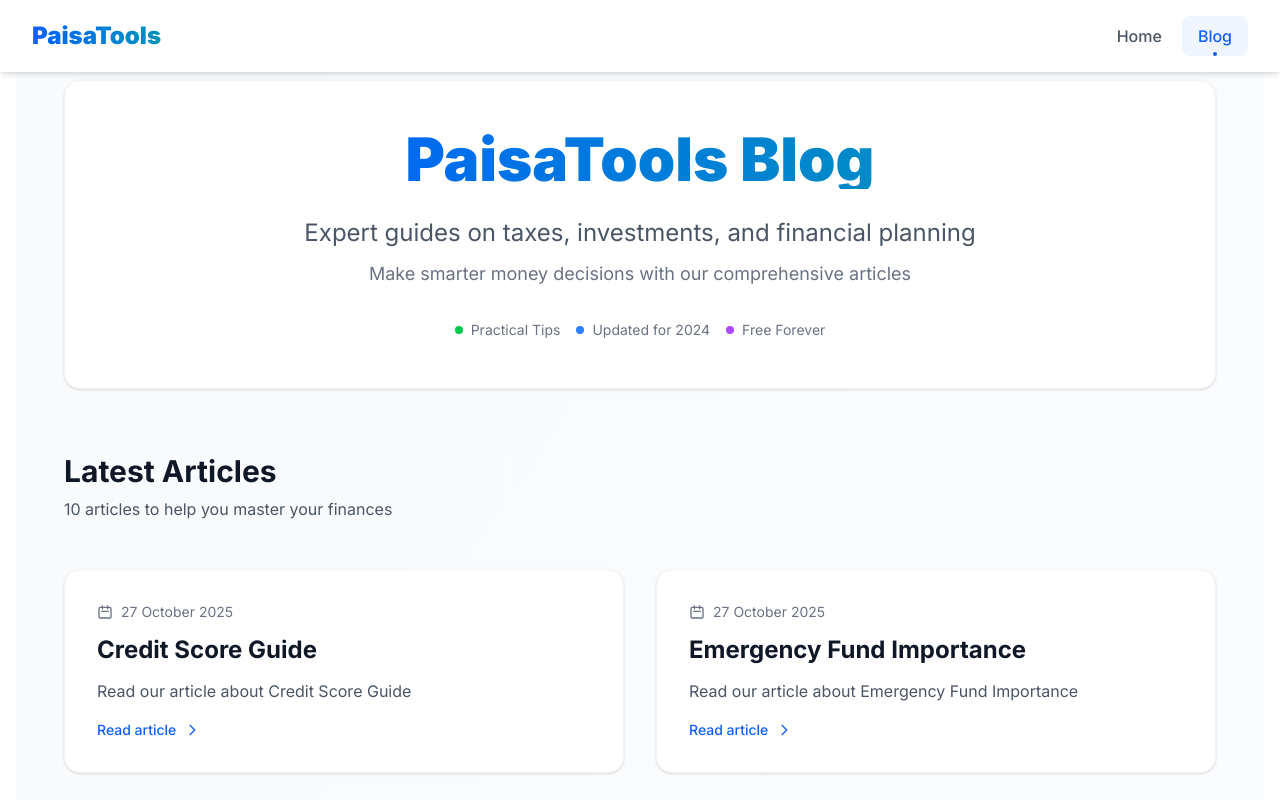
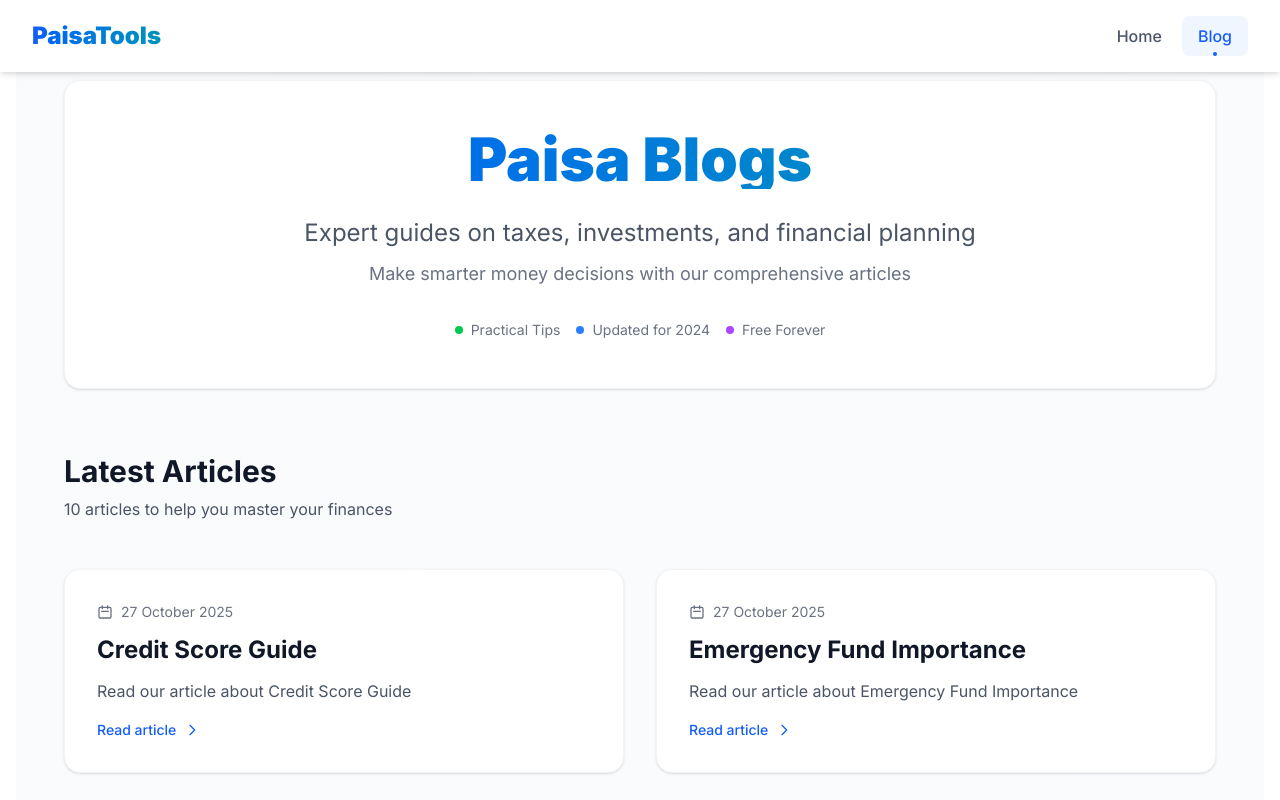
Before and after one commit to my-general/PaisaTools, a Next.js app: page /blog in a window 1280 px wide. Shown: the top 800 px of the page. Built offline with nearby package versions, Linux system fonts and the light colour scheme.

Commit message:
Update page.tsx

```diff
--- a/app/blog/page.tsx
+++ b/app/blog/page.tsx
@@ -115,7 +115,7 @@ export default async function BlogHome() {
           <div className="max-w-3xl mx-auto">
             <h1 className="text-5xl md:text-6xl font-black text-gray-900 mb-6
                          bg-gradient-to-r from-blue-600 to-cyan-600 bg-clip-text text-transparent">
-              PaisaTools Blog
+              Paisa Blogs
             </h1>
             <p className="text-xl md:text-2xl text-gray-600 mb-8 leading-relaxed">
               Expert guides on taxes, investments, and financial planning
```
